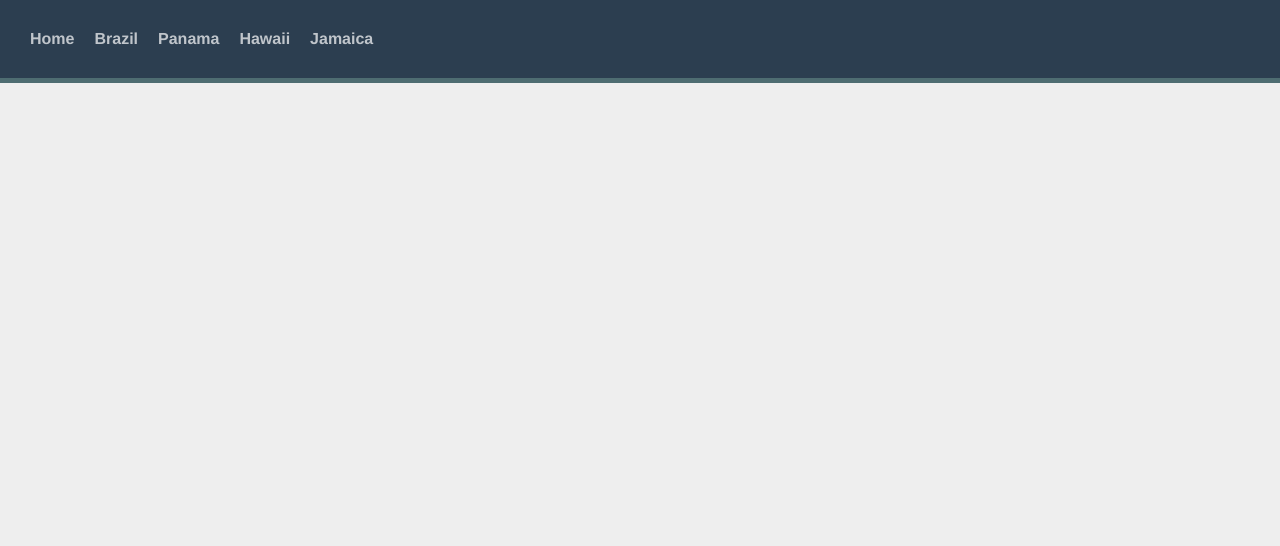
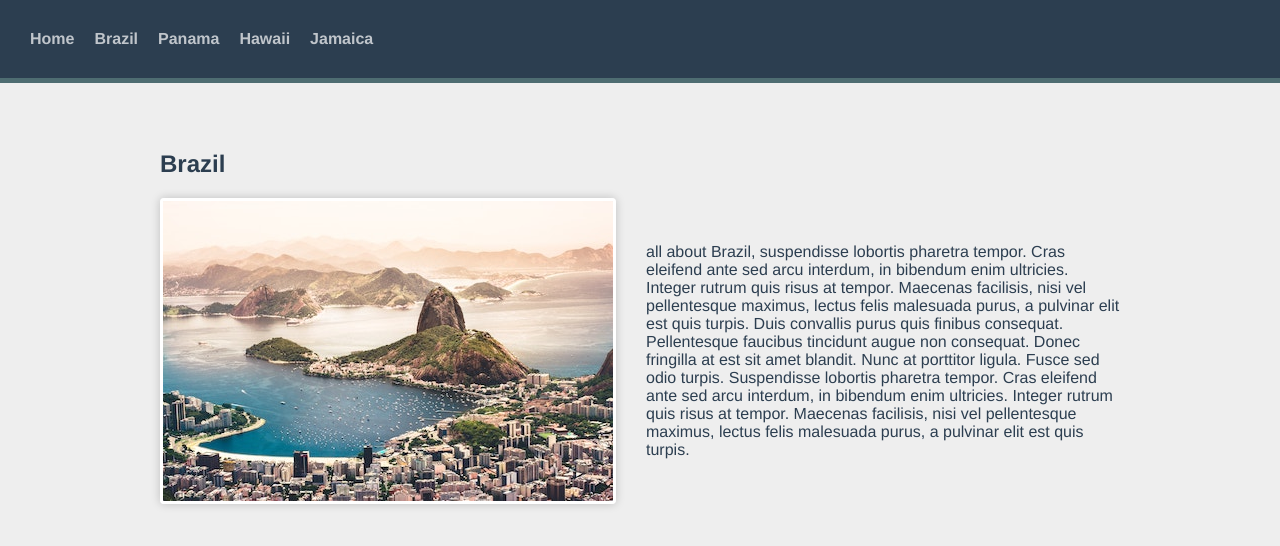
Before and after one commit to kamrankb/vueschool, a Vue app: page /#/destination/1 in a window 1280 px wide. Shown: the top 546 px of the page. Built offline with nearby package versions, Linux system fonts and the light colour scheme.

Commit message:
Vue Router 4 for Everyone (Named Routes)

```diff
--- a/src/router/index.js
+++ b/src/router/index.js
@@ -7,6 +7,7 @@ const routes = [
     { path: '/panama', name: 'Panama', component: () => import('@/views/Panama.vue') },
     { path: '/hawaii', name: 'Hawaii', component: () => import('@/views/Hawaii.vue') },
     { path: '/jamaica', name: 'Jamaica', component: () => import('@/views/Jamaica.vue') },
+    { path: '/destination/:id', name: 'destination.show', component: () => import('@/views/DestinationShow.vue') },
 ];
 
 const router = createRouter({
--- /dev/null
+++ b/src/views/DestinationShow.vue
@@ -0,0 +1,25 @@
+<template>
+    <section class="destination">
+        <h1>{{ destination.name }}</h1>
+        <div class="destination-details">
+            <img :src="`/images/${destination.image}`" :alt="destination.name">
+            <p>{{ destination.description }}</p>
+        </div>
+    </section>
+</template>
+
+<script>
+import sourceData from '@/data.json'
+
+export default {
+    computed:{
+        destinationId(){
+            return parseInt(this.$route.params.id);
+        },
+
+        destination(){
+            return sourceData.destinations.find(destination=> destination.id=== this.destinationId);
+        }
+    }
+}
+</script>
--- a/src/views/Home.vue
+++ b/src/views/Home.vue
@@ -5,7 +5,7 @@
             <router-link
                 v-for="destination in destinations"
                 :key="destination.id"
-                :to="destination.slug"
+                :to="{name: 'destination.show', params: {id: destination.id}}"
             >
                 <h2>{{ destination.name }}</h2>
                 <img :src="`/images/${destination.image}`" :alt="destination.name">
```
